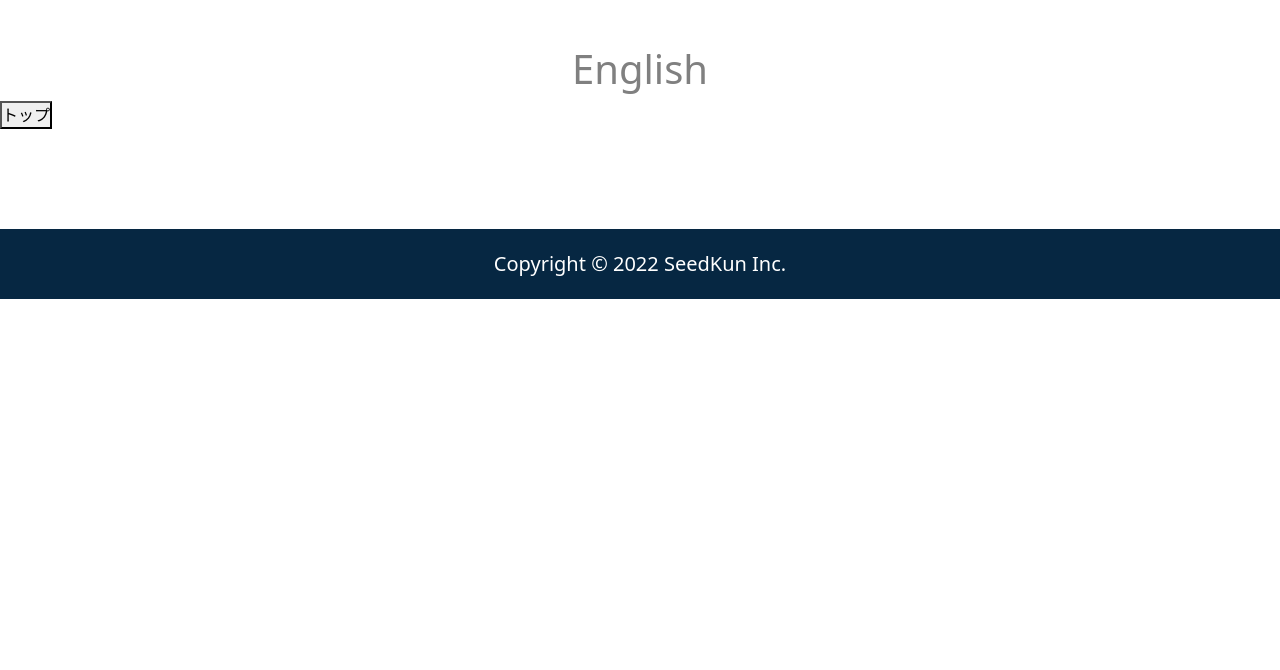
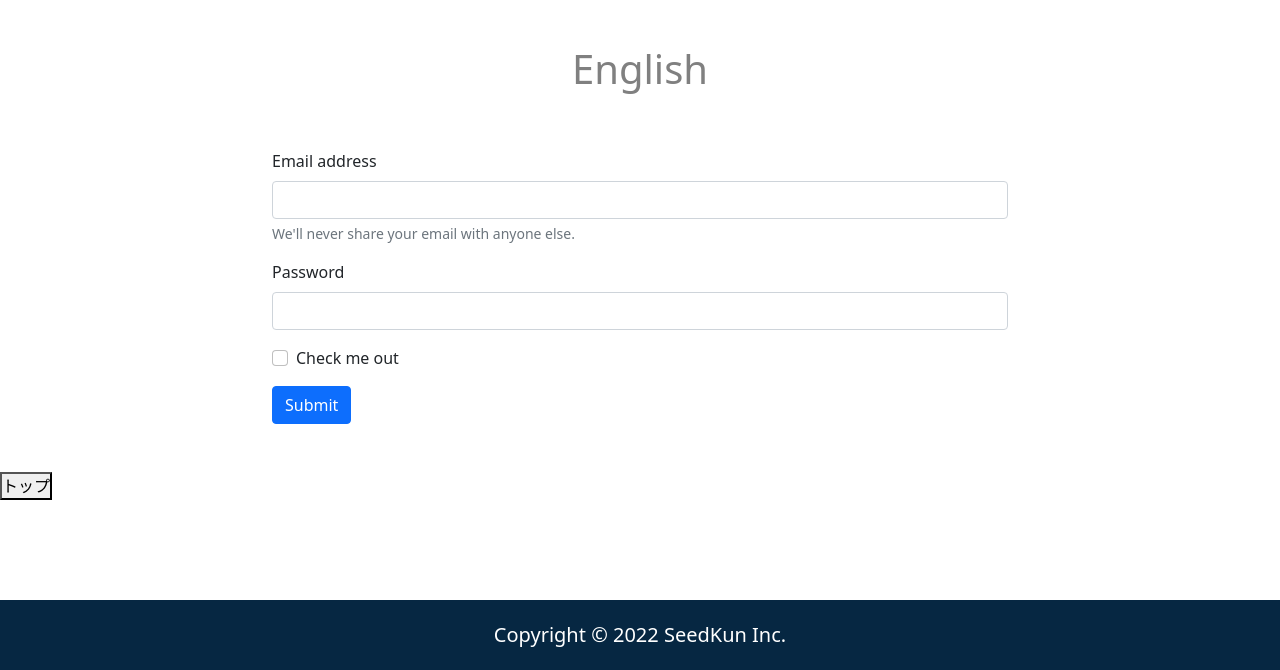
Before and after one commit to komaki8128/GitPracticetest, a plain HTML site: page index.html in a window 1280 px wide. Shown: the part 955-1625 px from the top of the page. Before the commit the page ends 1254 px from the top, so only its background shows below. Drawn offline with nearby package versions, Linux system fonts and the light colour scheme.

Commit message:
フォーム作成

```diff
--- a/index.html
+++ b/index.html
@@ -1,14 +1,17 @@
 <!DOCTYPE html>
 <html lang="en">
+
 <head>
     <meta charset="UTF-8">
     <meta name="viewport" content="width=device-width, initial-scale=1.0">
     <title>Document</title>
 
     <link rel="stylesheet" href="./assets/css/reset.css">
-    <link href="https://cdn.jsdelivr.net/npm/bootstrap@5.0.2/dist/css/bootstrap.min.css" rel="stylesheet" integrity="sha384-EVSTQN3/azprG1Anm3QDgpJLIm9Nao0Yz1ztcQTwFspd3yD65VohhpuuCOmLASjC" crossorigin="anonymous">
+    <link href="https://cdn.jsdelivr.net/npm/bootstrap@5.0.2/dist/css/bootstrap.min.css" rel="stylesheet"
+        integrity="sha384-EVSTQN3/azprG1Anm3QDgpJLIm9Nao0Yz1ztcQTwFspd3yD65VohhpuuCOmLASjC" crossorigin="anonymous">
     <link rel="stylesheet" href="./assets/css/style.css">
 </head>
+
 <body>
     <header>
         <div class="header-left">
@@ -34,7 +37,9 @@
             <h2>Programming</h2>
             <div class="contents">
                 <p class="description">
-                    Lorem ipsum dolor sit amet consectetur, adipisicing elit. Laborum, molestiae? Optio dolor rem necessitatibus pariatur odio nesciunt, nostrum magnam hic recusandae assumenda animi. Exercitationem mollitia earum eligendi animi porro consectetur?
+                    Lorem ipsum dolor sit amet consectetur, adipisicing elit. Laborum, molestiae? Optio dolor rem
+                    necessitatibus pariatur odio nesciunt, nostrum magnam hic recusandae assumenda animi. Exercitationem
+                    mollitia earum eligendi animi porro consectetur?
                 </p>
                 <img src="./assets/img/programming.jpg" alt="programming">
             </div>
@@ -44,17 +49,45 @@
             <div class="contents">
                 <img src="./assets/img/programming.jpg" alt="programming">
                 <p class="description">
-                    Lorem ipsum dolor sit amet, consectetur adipisicing elit. Eligendi voluptate libero unde alias laborum laboriosam praesentium fugit recusandae dolorum, nostrum doloribus est et impedit, expedita eius voluptates quo odit corrupti.
+                    Lorem ipsum dolor sit amet, consectetur adipisicing elit. Eligendi voluptate libero unde alias
+                    laborum laboriosam praesentium fugit recusandae dolorum, nostrum doloribus est et impedit, expedita
+                    eius voluptates quo odit corrupti.
                 </p>
             </div>
         </section>
+        <div class="container py-5">
+            <div class="row">
+                <div class="col-8 offset-2">
+                    <form>
+                        <div class="mb-3">
+                            <label for="exampleInputEmail1" class="form-label">Email address</label>
+                            <input type="email" class="form-control" id="exampleInputEmail1"
+                                aria-describedby="emailHelp">
+                            <div id="emailHelp" class="form-text">We'll never share your email with anyone else.</div>
+                        </div>
+                        <div class="mb-3">
+                            <label for="exampleInputPassword1" class="form-label">Password</label>
+                            <input type="password" class="form-control" id="exampleInputPassword1">
+                        </div>
+                        <div class="mb-3 form-check">
+                            <input type="checkbox" class="form-check-input" id="exampleCheck1">
+                            <label class="form-check-label" for="exampleCheck1">Check me out</label>
+                        </div>
+                        <button type="submit" class="btn btn-primary">Submit</button>
+                    </form>
+                </div>
+            </div>
+        </div>
         <button type="button" id="toTop">トップ</button>
     </main>
     <footer>
         <div>Copyright &copy; SeedKun Inc.</div>
     </footer>
-    <script src="https://cdn.jsdelivr.net/npm/bootstrap@5.0.2/dist/js/bootstrap.bundle.min.js" integrity="sha384-MrcW6ZMFYlzcLA8Nl+NtUVF0sA7MsXsP1UyJoMp4YLEuNSfAP+JcXn/tWtIaxVXM" crossorigin="anonymous"></script>
+    <script src="https://cdn.jsdelivr.net/npm/bootstrap@5.0.2/dist/js/bootstrap.bundle.min.js"
+        integrity="sha384-MrcW6ZMFYlzcLA8Nl+NtUVF0sA7MsXsP1UyJoMp4YLEuNSfAP+JcXn/tWtIaxVXM"
+        crossorigin="anonymous"></script>
     <script src="https://ajax.googleapis.com/ajax/libs/jquery/3.5.1/jquery.min.js"></script>
     <script src="./assets/js/main.js"></script>
 </body>
+
 </html>
```
